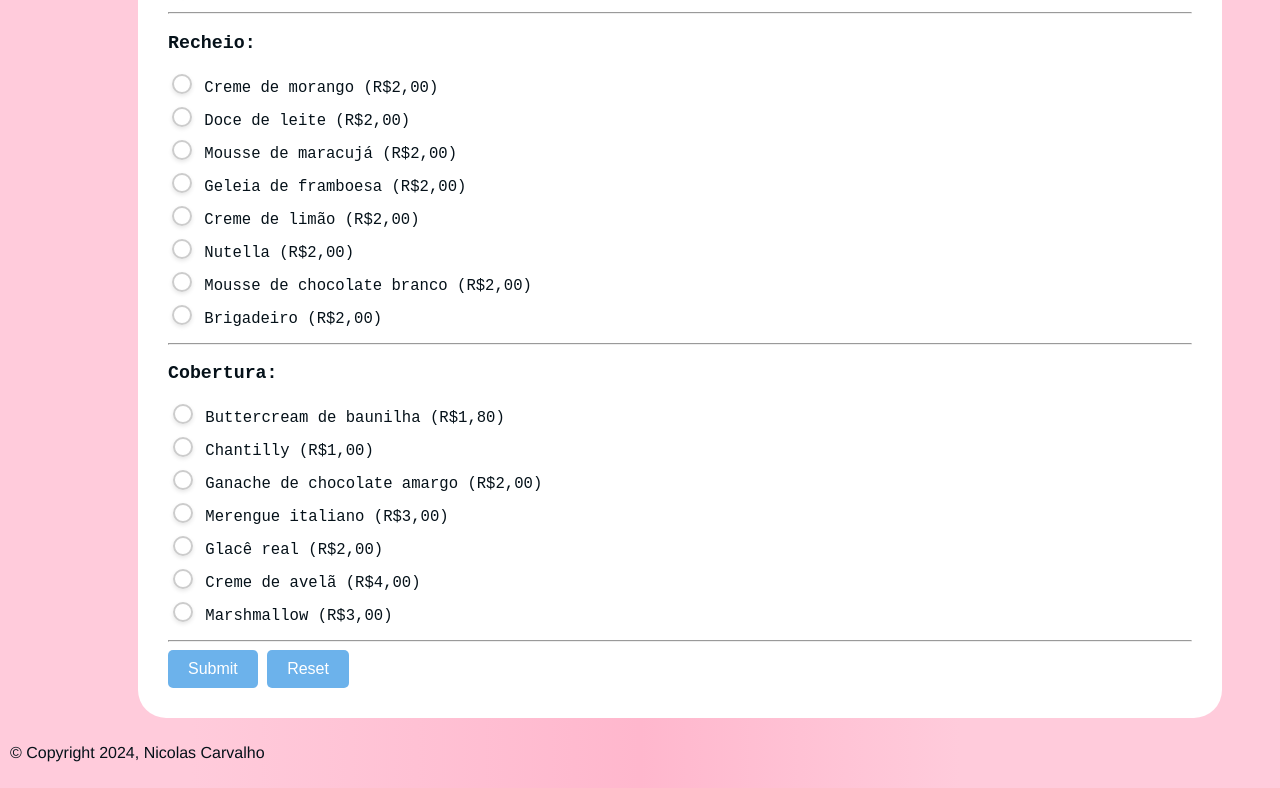
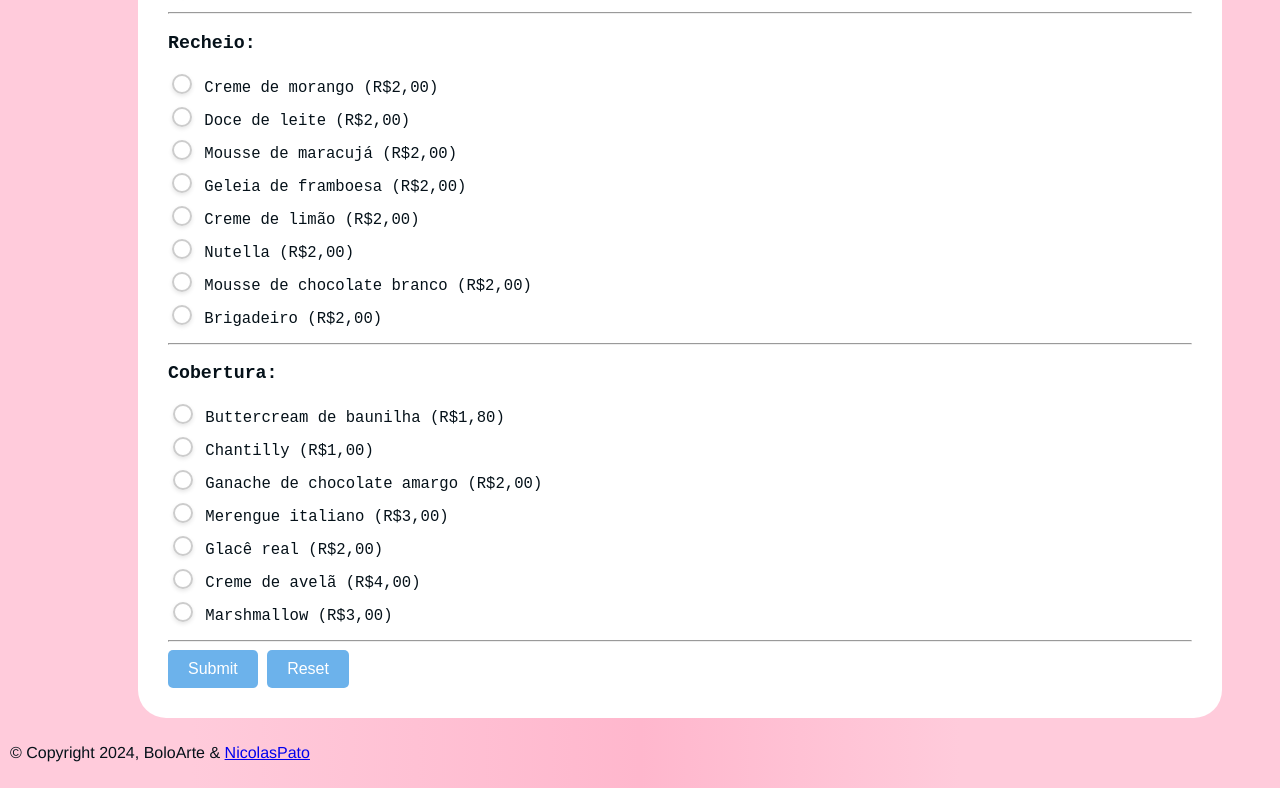
Before and after one commit to NicolasPato/BoloArte, a plain HTML site: page index.html in a window 1280 px wide. Shown: the part 570-1358 px from the top of the page. Drawn offline with Linux system fonts and the light colour scheme; a web font is replaced by a local one.

Commit message:
Update index.html

```diff
--- a/index.html
+++ b/index.html
@@ -9,15 +9,12 @@
 </head>
 <body>
     <div class="layout">
-        <header>
-
-        </header>
+        <header></header>
         <aside>
             <h1>BoloArte</h1>
         </aside>
         <main>
             <form>
-
                 <h2> Faça o seu pedido: </h2>
                 <label>Nome:</label><br>
                 <input type="text" value=""></br>
@@ -81,7 +78,7 @@
             </form>
         </main>
         <footer>
-            <p>&copy; Copyright 2024, Nicolas Carvalho</p>
+            <p>&copy; Copyright 2024, BoloArte & <a href="https://github.com/NicolasPato" target="_blank">NicolasPato</a></p>
         </footer>
     </div>
 </body>
```
